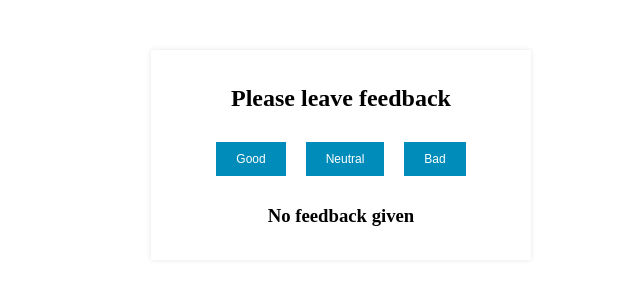
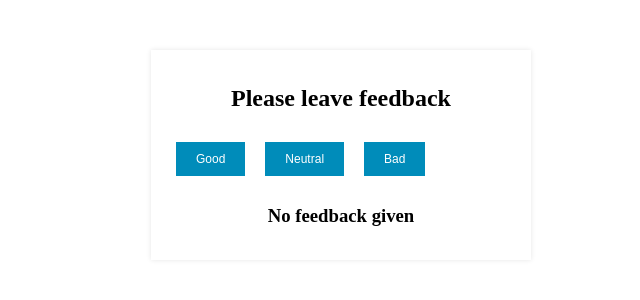
Before and after one commit to gts-work/goit-react-hw-02-feedback, a React (Create React App) app: page / in a window 1280 px wide. Shown: the top 300 px of the page, without its empty margins (299-939 px from the left). Built offline with nearby package versions, Linux system fonts and the light colour scheme; the HTML template or start-up script is replaced by a standard one.

Commit message:
updated feedback - added data json for buttons list

```diff
--- a/src/components/Feedback/Feedback.js
+++ b/src/components/Feedback/Feedback.js
@@ -2,7 +2,9 @@ import React, { Component } from "react";
 
 import Statistic from "./Statistic";
 import Notification from "./Notification";
+import Options from "./Options";
 import Section from "./Section";
+
 import styles from "./Feedback.module.css";
 
 class Feedback extends Component {
@@ -45,10 +47,8 @@ class Feedback extends Component {
 
     return (
       <div className={styles.feedbackBlock}>
-        <Section
-          title="Please leave feedback"
-          onLeaveFeedback={this.handleVoiting}
-        />
+        <Section title="Please leave feedback" />
+        <Options onLeaveFeedback={this.handleVoiting} />
 
         {this.countTotalFeedback() ? (
           <Statistic
--- a/src/components/Feedback/Options.js
+++ b/src/components/Feedback/Options.js
@@ -2,18 +2,13 @@ import React, { Component } from "react";
 import PropTypes from "prop-types";
 
 import OptionItem from "./OptionItem";
-
-const FEEDBACK_BUTTON = [
-  { id: 1, label: "Good", value: "good" },
-  { id: 2, label: "Neutral", value: "neutral" },
-  { id: 3, label: "Bad", value: "bad" },
-];
+import feedbackButton from "../../data/feedbackButton.json";
 
 class Options extends Component {
   render() {
     return (
       <div className={StyleSheet.options}>
-        {FEEDBACK_BUTTON.map(({ id, label, value }) => (
+        {feedbackButton.map(({ id, label, value }) => (
           <OptionItem
             key={id}
             label={label}
--- a/src/components/Feedback/Section.js
+++ b/src/components/Feedback/Section.js
@@ -9,7 +9,6 @@ class Section extends Component {
     return (
       <div className={styles.section}>
         <h2>{this.props.title}</h2>
-        <Options onLeaveFeedback={this.props.onLeaveFeedback} />
       </div>
     );
   }
--- /dev/null
+++ b/src/data/feedbackButton.json
@@ -0,0 +1,5 @@
+[
+    { "id": 1, "label": "Good", "value": "good" },
+    { "id": 2, "label": "Neutral", "value": "neutral" },
+    { "id": 3, "label": "Bad", "value": "bad" }
+]
```
Also changed, not shown: 1 other file (tests, documents, lock files or other folders).
